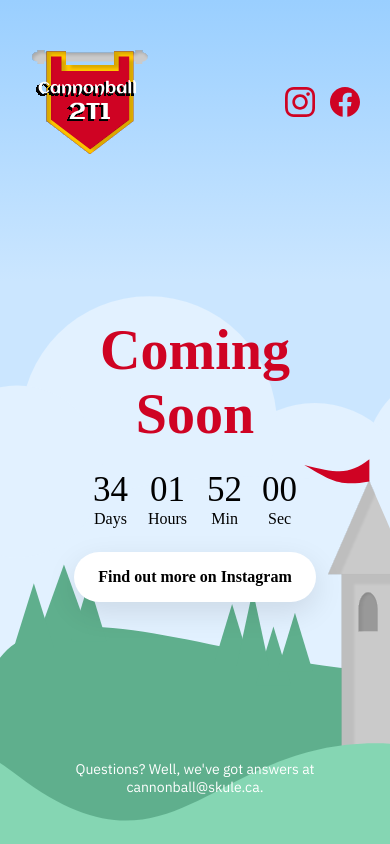
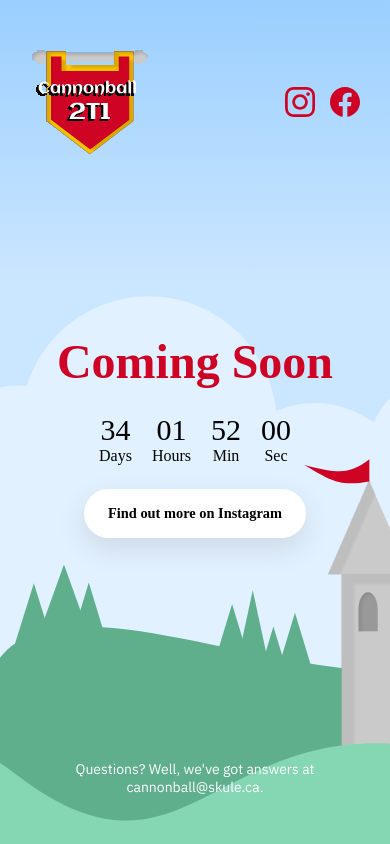
Before and after one commit to addissemagn/cannonball-frontend, a React (Create React App) app: page / in a window 390 px wide. Built offline with nearby package versions, Linux system fonts and the light colour scheme; a web font is replaced by a local one.

Commit message:
Update mobile style

```diff
--- a/src/App.css
+++ b/src/App.css
@@ -120,20 +120,6 @@ a:visited {
   /* margin-bottom: 12px; */
 }
 
-@media screen and (max-width: 768px) {
-  .content .title-holder {
-    max-width: 80%;
-  }
-
-  .header {
-    padding: 48px 30px;
-  }
-
-  .content .title-holder h1 {
-    font-size: 3.5em;
-  }
-}
-
 .content .button {
   min-width: 64px;
   padding: 16px 24px;
@@ -167,3 +153,21 @@ a:visited {
 a.underlined:hover {
   border-bottom: 1px dotted #fff;
 }
+
+@media screen and (max-width: 768px) {
+  .content .title-holder {
+    max-width: 80%;
+  }
+
+  .header {
+    padding: 48px 30px 0px 30px;
+  }
+
+  .content .title-holder h1 {
+    font-size: 3em;
+  }
+
+  .content .button {
+    font-size: 0.9em;
+  }
+}
--- a/src/components/Countdown.css
+++ b/src/components/Countdown.css
@@ -12,3 +12,9 @@
 .Countdown-col div {
     font-size: 35px;
 }
+
+@media screen and (max-width: 768px) {
+    .Countdown-col div {
+        font-size: 30px;
+    }
+}
```
